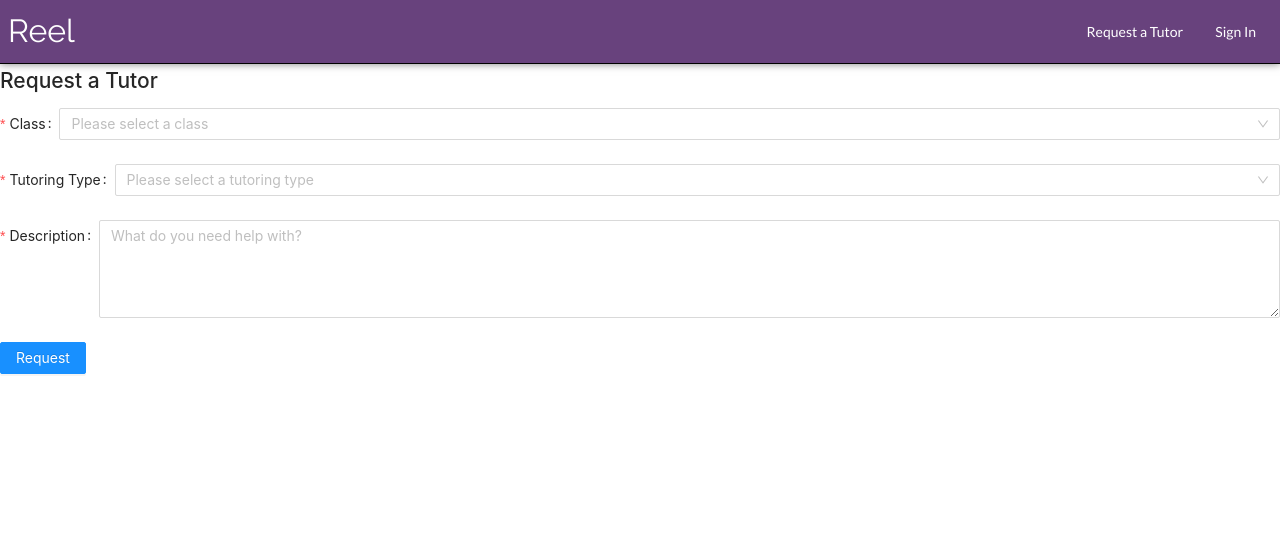
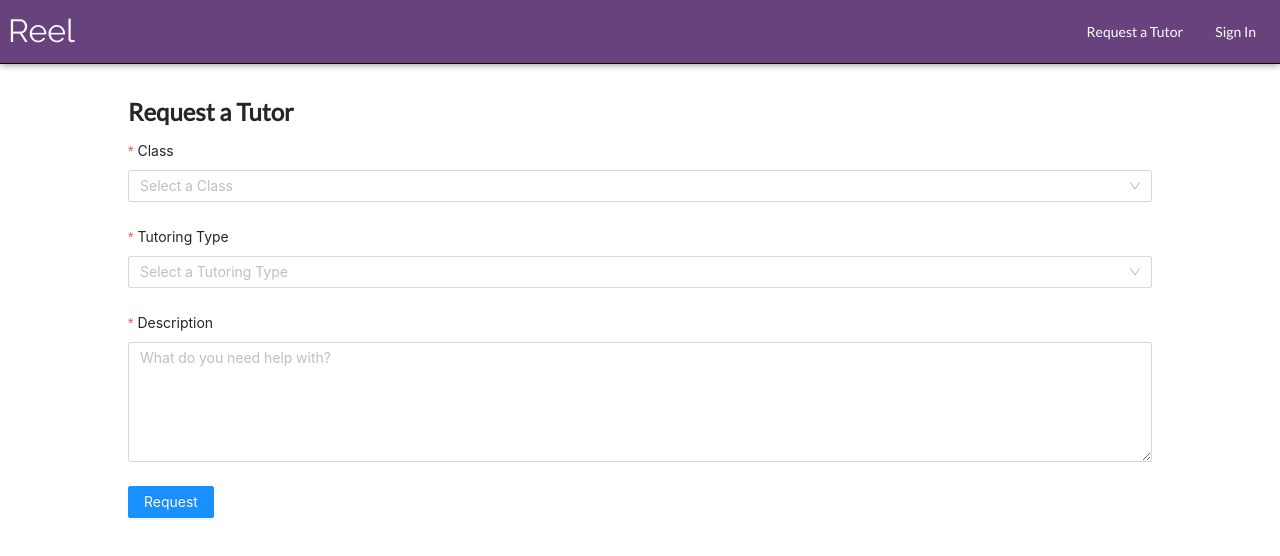
Before and after one commit to kesne/Reel, a Next.js app: page /request in a window 1280 px wide. Shown: the top 556 px of the page. Built offline with nearby package versions, Linux system fonts and the light colour scheme.

Commit message:
Refactor form fields into seperate components

```diff
--- /dev/null
+++ b/components/Request/Fields/ClassSelect.jsx
@@ -0,0 +1,20 @@
+import { Form, Select } from 'antd';
+const { Item } = Form;
+const { Option } = Select;
+
+export default function ClassSelect() {
+    return (
+        <Item
+            name="classID"
+            label="Class"
+            rules={[{ required: true, message: 'Please select a class!' }]}
+        >
+            <Select placeholder="Select a Class">
+                <Option value="ENG 150">Intro to Literary Analysis</Option>
+                <Option value="PHIL 150">Symbolic Logic</Option>
+                <Option value="MATH 140">Calculus II</Option>
+                <Option value="OTHER">Other (extracurricular)</Option>
+            </Select>
+        </Item>
+    );
+}
--- /dev/null
+++ b/components/Request/Fields/Description.jsx
@@ -0,0 +1,15 @@
+import { Form, Input } from 'antd';
+const { Item } = Form;
+const { TextArea } = Input;
+
+export default function Description() {
+    return (
+        <Item
+            name="description"
+            label="Description"
+            rules={[{ required: true }]}
+        >
+            <TextArea rows={5} placeholder="What do you need help with?" />
+        </Item>
+    );
+}
--- /dev/null
+++ b/components/Request/Fields/Index.jsx
@@ -0,0 +1,11 @@
+import ClassSelect from './ClassSelect';
+import TypeSelect from './TypeSelect';
+import Description from './Description';
+
+const Fields = {
+    ClassSelect,
+    TypeSelect,
+    Description,
+};
+
+export default Fields;
--- /dev/null
+++ b/components/Request/Fields/TypeSelect.jsx
@@ -0,0 +1,23 @@
+import { Form, Select } from 'antd';
+const { Item } = Form;
+const { Option } = Select;
+
+export default function TypeSelect() {
+    return (
+        <Item
+            name="tutorType"
+            label="Tutoring Type"
+            rules={[
+                {
+                    required: true,
+                    message: 'Please select the type of tutor you need!',
+                },
+            ]}
+        >
+            <Select placeholder="Select a Tutoring Type">
+                <Option value="WRITING">Writing</Option>
+                <Option value="CONTENT">Content</Option>
+            </Select>
+        </Item>
+    );
+}
--- /dev/null
+++ b/components/Request/Form.jsx
@@ -0,0 +1,23 @@
+import { Form, Input, Button, Select } from 'antd';
+const { Option } = Select;
+
+import Fields from './Fields';
+
+export default function() {
+    const handleSubmit = values => {
+        console.log(values);
+    };
+
+    return (
+        <Form onFinish={handleSubmit} layout="vertical">
+            <Fields.ClassSelect />
+            <Fields.TypeSelect />
+            <Fields.Description />
+            <Form.Item>
+                <Button type="primary" htmlType="submit">
+                    Request
+                </Button>
+            </Form.Item>
+        </Form>
+    );
+}
--- a/components/Request/Index.jsx
+++ b/components/Request/Index.jsx
@@ -1,51 +1,22 @@
-import { Form, Input, Button, Select } from 'antd';
-const { Option } = Select;
+import styled from 'styled-components';
+import Heading from '../SectionTitle.jsx';
+import Form from './Form';
+
+const Wrapper = styled.div`
+    width: 100%;
+`;
+const Content = styled.div`
+    width: 80%;
+    margin: 2rem auto;
+`;
 
 export default function() {
-    const handleSubmit = values => {
-        console.log(values);
-    };
-
     return (
-        <Form onFinish={handleSubmit}>
-            <h2>Request a Tutor</h2>
-            <Form.Item
-                name="classID"
-                label="Class"
-                rules={[{ required: true }]}
-            >
-                <Select placeholder="Please select a class">
-                    <Option value="ENG150">Intro to Literary Analysis</Option>
-                    <Option value="PHIL150">Symbolic Logic</Option>
-                    <Option value="MATH140">Calculus II</Option>
-                    <Option value="OTHER">Other (extracurricular)</Option>
-                </Select>
-            </Form.Item>
-            <Form.Item
-                name="tutorType"
-                label="Tutoring Type"
-                rules={[{ required: true }]}
-            >
-                <Select placeholder="Please select a tutoring type">
-                    <Option value="WRITING">Writing</Option>
-                    <Option value="CONTENT">Content</Option>
-                </Select>
-            </Form.Item>
-            <Form.Item
-                name="description"
-                label="Description"
-                rules={[{ required: true }]}
-            >
-                <Input.TextArea
-                    rows={4}
-                    placeholder="What do you need help with?"
-                />
-            </Form.Item>
-            <Form.Item>
-                <Button type="primary" htmlType="submit">
-                    Request
-                </Button>
-            </Form.Item>
-        </Form>
+        <Wrapper>
+            <Content>
+                <Heading text="Request a Tutor" />
+                <Form />
+            </Content>
+        </Wrapper>
     );
 }
```
